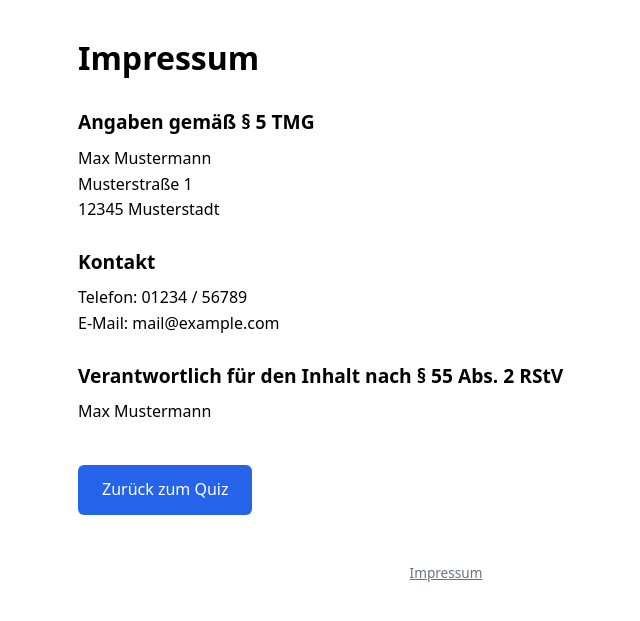
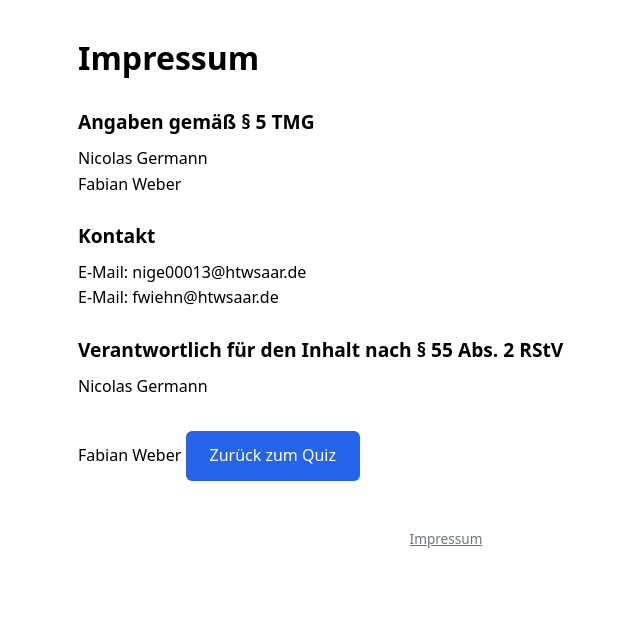
Before and after one commit to NicolasGermann/QuizzTool, a FastAPI app: page /impressum in a window 1280 px wide. Shown: the top 621 px of the page, without its empty margins (194-834 px from the left). Run offline with FastAPI, Linux system fonts and the light colour scheme; some libraries are stand-ins or nearby versions.

Commit message:
impressum

```diff
--- a/templates/impressum.html
+++ b/templates/impressum.html
@@ -21,19 +21,20 @@
 
     <h2>Angaben gemäß § 5 TMG</h2>
     <p>
-        Max Mustermann<br>
-        Musterstraße 1<br>
-        12345 Musterstadt
+        Nicolas Germann<br>
+        Fabian Weber
     </p>
 
     <h2>Kontakt</h2>
     <p>
-        Telefon: 01234 / 56789<br>
-        E-Mail: mail@example.com
+        E-Mail: nige00013@htwsaar.de<br>
+        E-Mail: fwiehn@htwsaar.de
+
     </p>
 
     <h2>Verantwortlich für den Inhalt nach § 55 Abs. 2 RStV</h2>
-    <p>Max Mustermann</p>
+        Nicolas Germann<br>
+        Fabian Weber
 
     <a href="/" class="btn btn-primary impressum-back">Zurück zum Quiz</a>
 </div>
```
